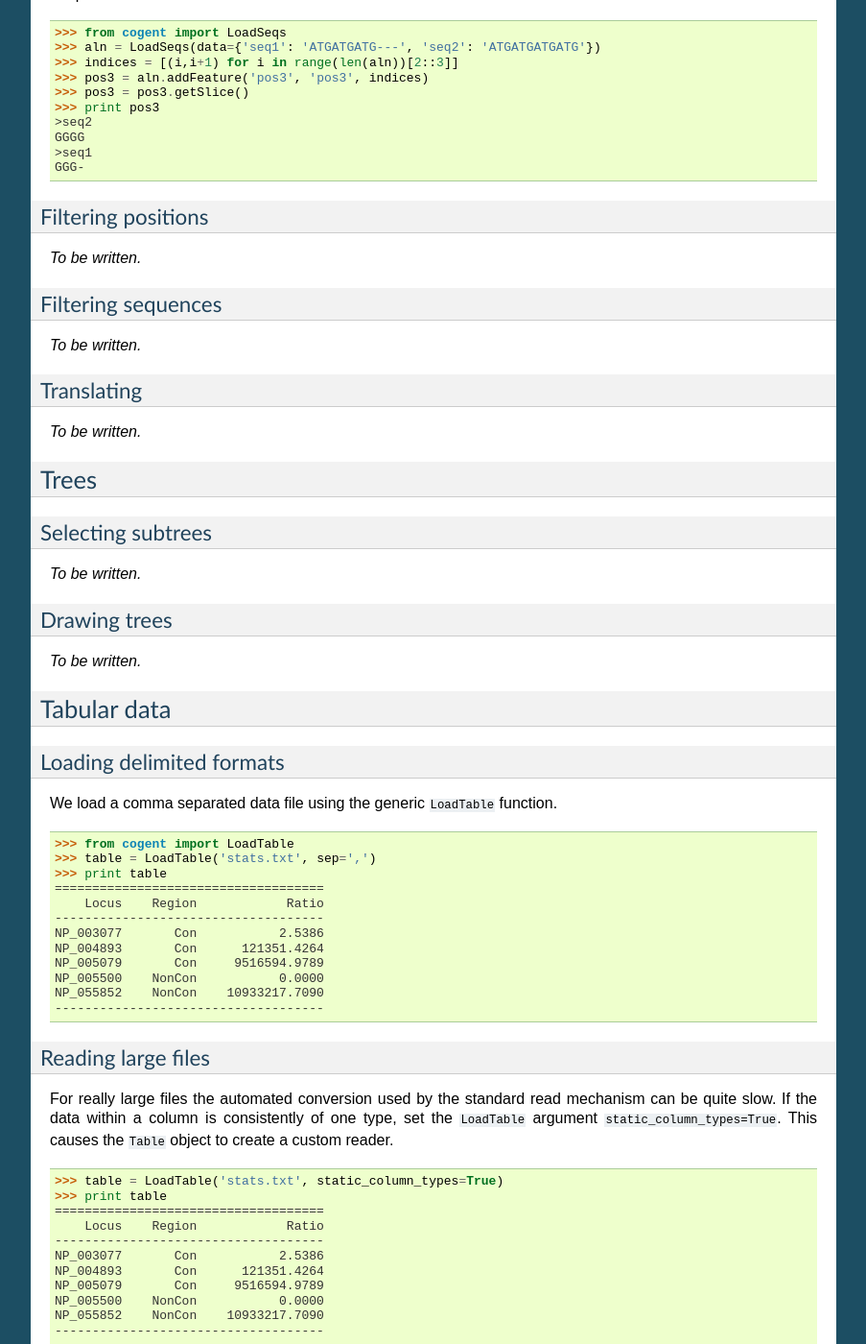
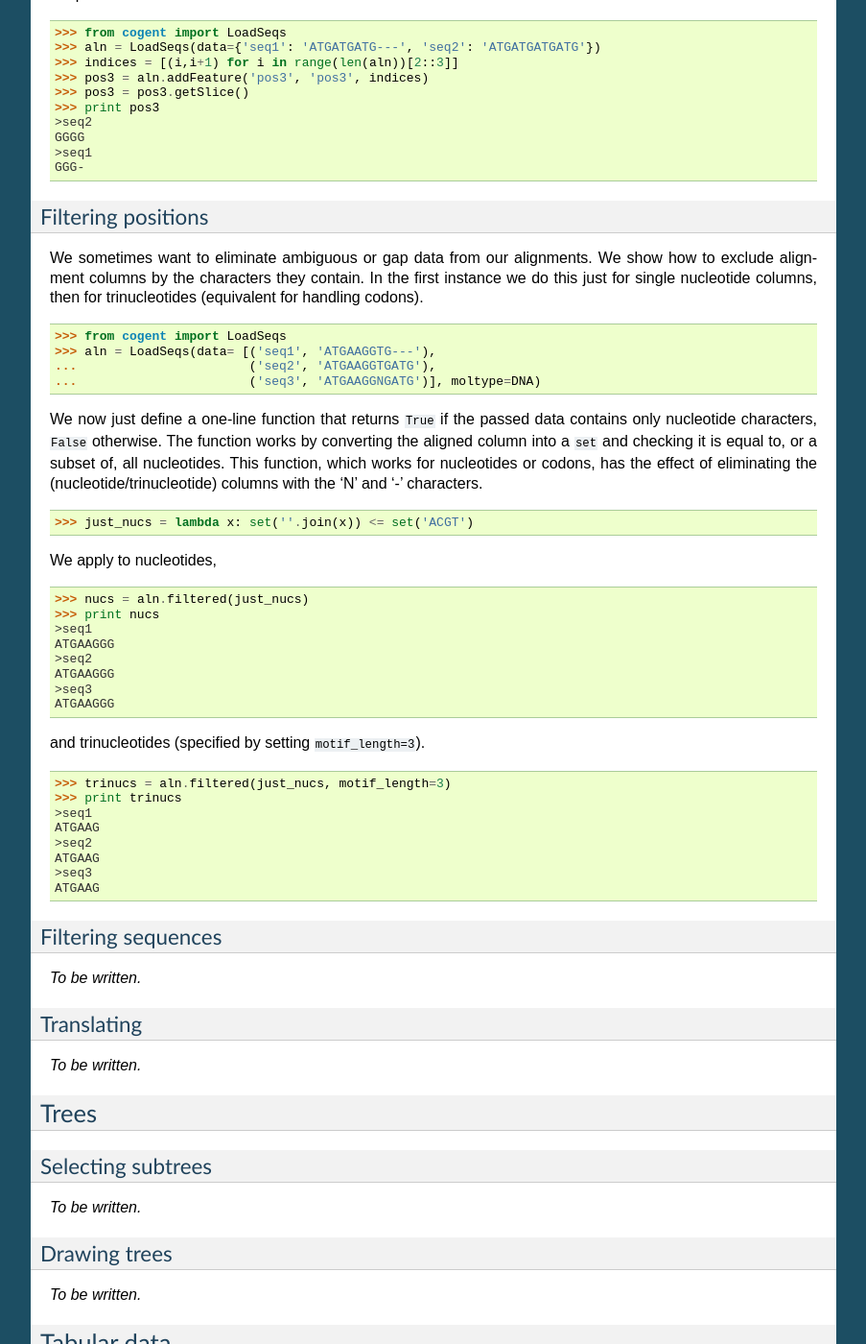
Before and after one commit to chungtseng/pycogent, a Sphinx documentation site: the page built from doc/cookbook/manipulating_biological_data.rst, in a window 1280 px wide and 1400 px high, scrolled down 7019 px. Shown: the whole window at 96% size, without its empty margins (198-1101 px from the left). Built offline with Sphinx 7.4.7, drawn with Linux system fonts in a browser that asks for light colours; formulas are drawn with MathJax 3; pages that are not in the unit, such as notebooks, are missing from menus.

Commit message:
added cookbook example of how to filter alignment columns
git-svn-id: https://pycogent.svn.sourceforge.net/svnroot/pycogent/trunk@527 4565cf14-4326-0410-8d81-eccf4396eebe

```diff
--- a/doc/cookbook/manipulating_biological_data.rst
+++ b/doc/cookbook/manipulating_biological_data.rst
@@ -493,7 +493,48 @@ We'll do this by specifying the position indices of interest, creating a sequenc
 Filtering positions
 -------------------
 
-*To be written.*
+We sometimes want to eliminate ambiguous or gap data from our alignments. We show how to exclude alignment columns by the characters they contain. In the first instance we do this just for single nucleotide columns, then for trinucleotides (equivalent for handling codons).
+
+.. doctest::
+
+    >>> from cogent import LoadSeqs
+    >>> aln = LoadSeqs(data= [('seq1', 'ATGAAGGTG---'),
+    ...                       ('seq2', 'ATGAAGGTGATG'),
+    ...                       ('seq3', 'ATGAAGGNGATG')], moltype=DNA)
+
+We now just define a one-line function that returns ``True`` if the passed data contains only nucleotide characters, ``False`` otherwise. The function works by converting the aligned column into a ``set`` and checking it is equal to, or a subset of, all nucleotides. This function, which works for nucleotides or codons, has the effect of eliminating the (nucleotide/trinucleotide) columns with the 'N' and '-' characters.
+
+.. doctest::
+
+    >>> just_nucs = lambda x: set(''.join(x)) <= set('ACGT')
+
+We apply to nucleotides,
+
+.. doctest::
+
+    >>> nucs = aln.filtered(just_nucs)
+    >>> print nucs
+    >seq1
+    ATGAAGGG
+    >seq2
+    ATGAAGGG
+    >seq3
+    ATGAAGGG
+    <BLANKLINE>
+
+and trinucleotides (specified by setting ``motif_length=3``).
+
+.. doctest::
+
+    >>> trinucs = aln.filtered(just_nucs, motif_length=3)
+    >>> print trinucs
+    >seq1
+    ATGAAG
+    >seq2
+    ATGAAG
+    >seq3
+    ATGAAG
+    <BLANKLINE>
 
 Filtering sequences
 -------------------
```
